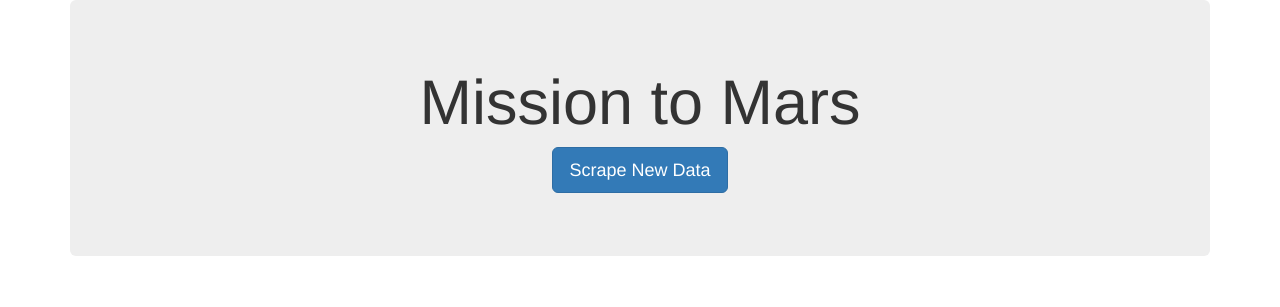
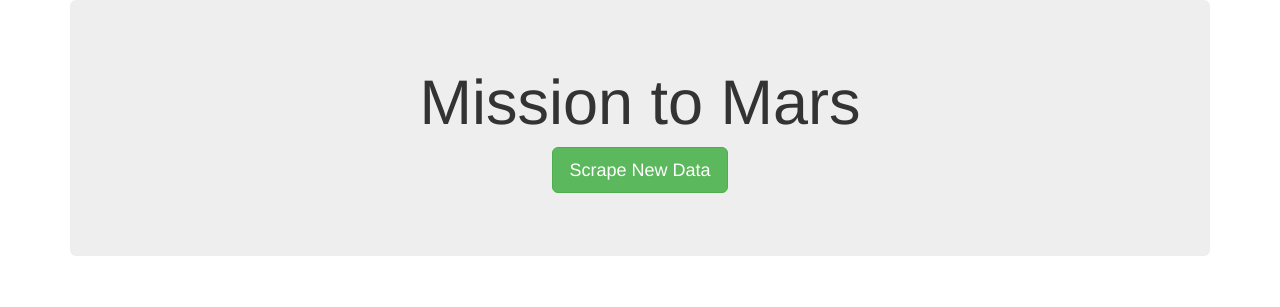
Before and after one commit to VChandler/Mission-to-Mars, a Flask app: page / in a window 1280 px wide. Shown: the top 307 px of the page. Run offline with Flask 2, Linux system fonts and the light colour scheme; data that the repository does not hold is empty; some libraries are stand-ins or nearby versions.

Commit message:
Deliverable 3 added

```diff
--- a/templates/index.html
+++ b/templates/index.html
@@ -16,7 +16,7 @@
       <div class="jumbotron text-center">
         <h1>Mission to Mars</h1>
         <!-- Add a button to activate scraping script -->
-        <p><a class="btn btn-primary btn-lg" href="/scrape" role="button">Scrape New Data</a></p>
+        <p><a class="btn btn-success btn-lg" href="/scrape" role="button">Scrape New Data</a></p>
       </div>
 
       <!-- Add section for Mars News -->
@@ -48,7 +48,7 @@
         <div class="col-md-4">
           <!-- Mars Facts -->
           <div class="row" id="mars-facts">
-            <h4>Mars Facts</h4>
+            <h2>Mars Facts <small>(compared to Earth)</small></h2>
             {{ mars.facts | safe }}
           </div>
         </div>
```
